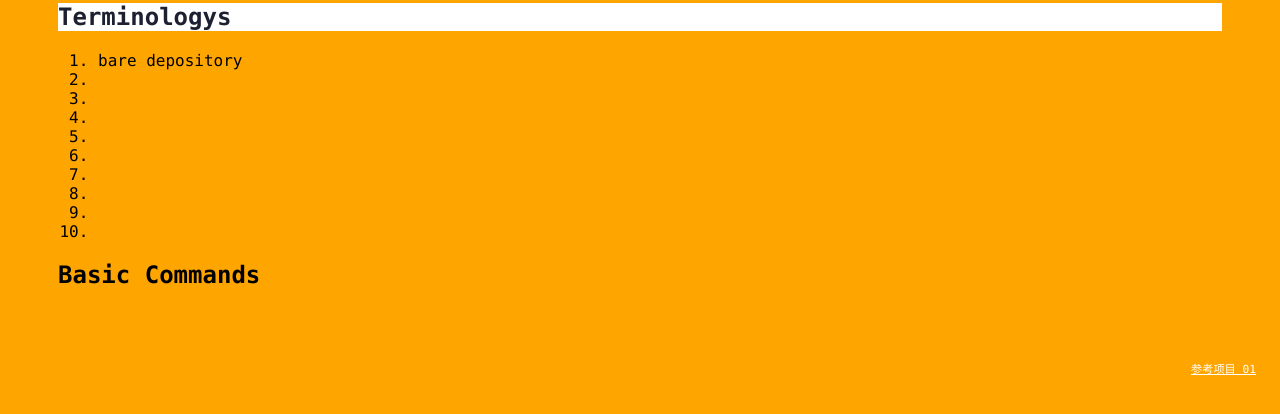
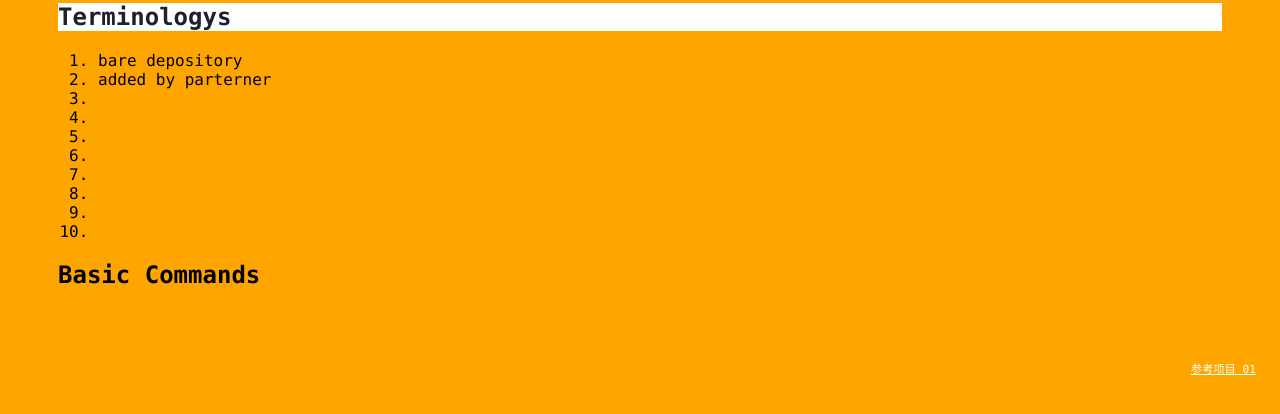
Before and after one commit to weizhaocn/git_learning, a plain HTML site: page index.html in a window 1280 px wide. Both pictures are taken after a click on the element "Terminologys". Shown: the part 242-656 px from the top of the page. Drawn offline with Linux system fonts and the light colour scheme.

Commit message:
modify index.html the first time

```diff
--- a/index.html
+++ b/index.html
@@ -15,7 +15,7 @@
             <div class="panel">
                 <ol>
                     <li>bare depository</li>
-                    <li></li>
+                    <li>added by parterner</li>
                     <li></li>
                     <li></li>
                     <li></li>
```
